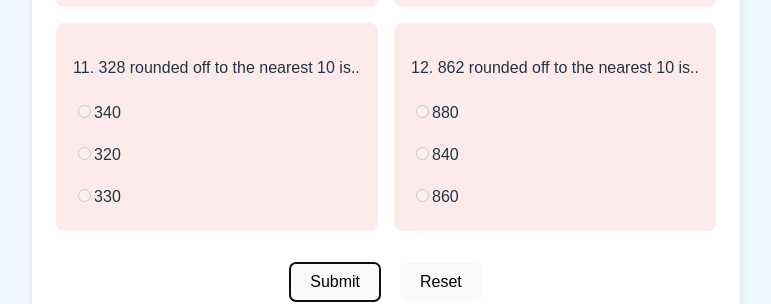
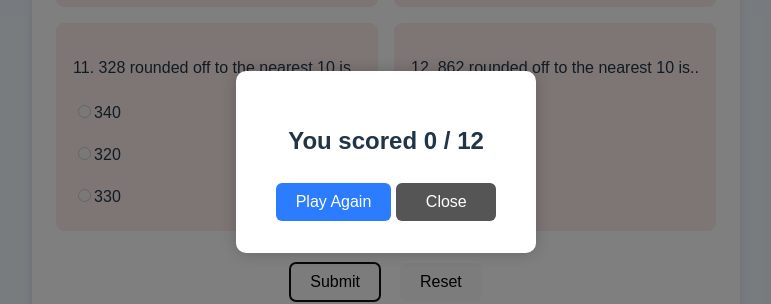
Before and after one commit to idham1432/rounding-worksheet, a React (Vite) app: page / in a window 1280 px wide. Both pictures are taken after typing "Sample" into the empty fields and a click on the button "Submit". Shown: the part 1325-1629 px from the top of the page, without its empty margins (254-1025 px from the left). Built offline with nearby package versions, Linux system fonts and the light colour scheme; no server answers.

Commit message:
show a modal with score and play again/close buttons after submitting

```diff
--- a/src/App.jsx
+++ b/src/App.jsx
@@ -11,6 +11,7 @@ function App() {
   const [score, setScore] = useState(null);
   const [submitted, setSubmitted] = useState(false);
   const [leaderboard, setLeaderboard] = useState([]);
+  const [showModal, setShowModal] = useState(false);
 
   const fetchLeaderboard = () => {
     fetch('http://localhost:4000/api/scores')
@@ -64,6 +65,7 @@ function App() {
     setScore(count);
     setFeedback(newFeedback);
     setSubmitted(true);
+    setShowModal(true);
 
     // Send name and score to backend
     fetch('http://localhost:4000/api/score', {
@@ -125,6 +127,29 @@ function App() {
         </ol>
       </div>
 
+      {showModal && (
+        <div className="modal-backdrop">
+          <div className="modal">
+            <h2>You scored {score} / {questions.length}</h2>
+            <div className="modal-buttons">
+              <button
+                onClick={() => {
+                  setShowModal(false);
+                  reset(); // play again
+                }}
+              >
+                Play Again
+              </button>
+              <button
+                onClick={() => setShowModal(false)}
+              >
+                Close
+              </button>
+            </div>
+          </div>
+        </div>
+      )}
+
       <footer>
         <p>Copyright: www.mathinenglish.com</p>
       </footer>
--- a/src/styles.css
+++ b/src/styles.css
@@ -132,6 +132,42 @@ button:hover {
   padding-left: 1.4em;
 }
 
+.modal-backdrop {
+  position: fixed;
+  top: 0; left: 0; right: 0; bottom: 0;
+  background: rgba(0,0,0,0.5);
+  display: flex; align-items: center; justify-content: center;
+  z-index: 1000;
+}
+.modal {
+  background: white;
+  padding: 2em 2.5em;
+  border-radius: 10px;
+  max-width: 90vw;
+  text-align: center;
+  box-shadow: 0 0 16px #2224;
+}
+.modal-buttons {
+  margin-top: 1.5em;
+  display: flex;
+  gap: 5px;
+  justify-content: center;
+}
+.modal button {
+  background: #2b7cff;
+  color: white;
+  cursor: pointer;
+  margin: 0;
+  transition: background 0.2s;
+}
+.modal button:last-child {
+  background: #555;
+  width: 100px;
+}
+.modal button:hover {
+  filter: brightness(0.95);
+}
+
 footer {
   margin-top: 2rem;
   text-align: center;
```
